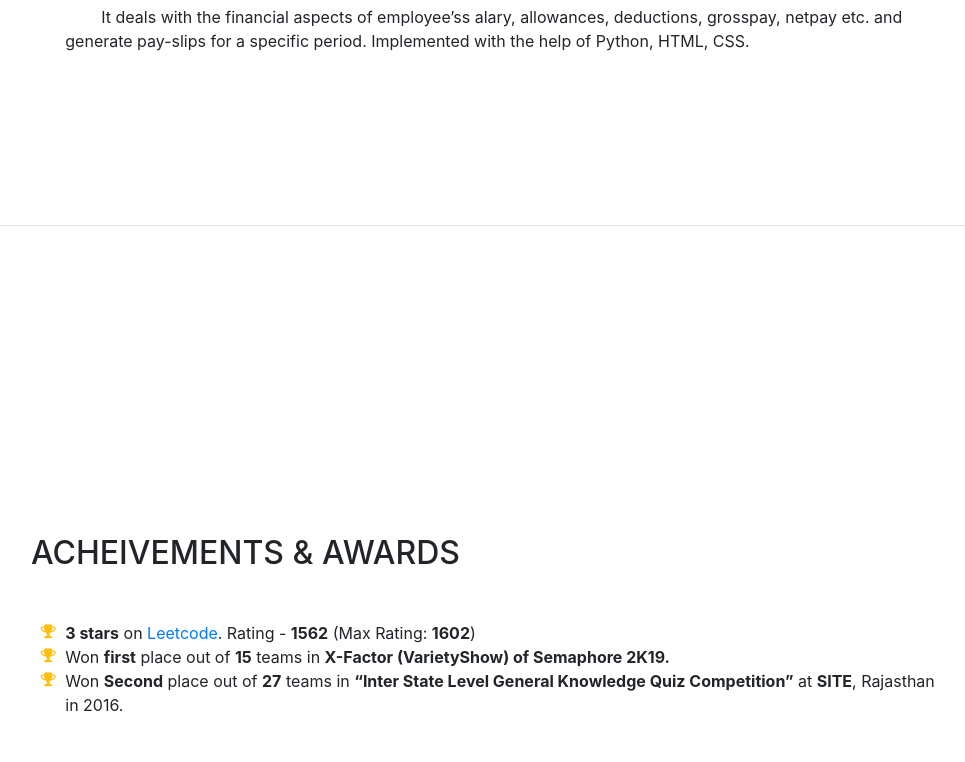
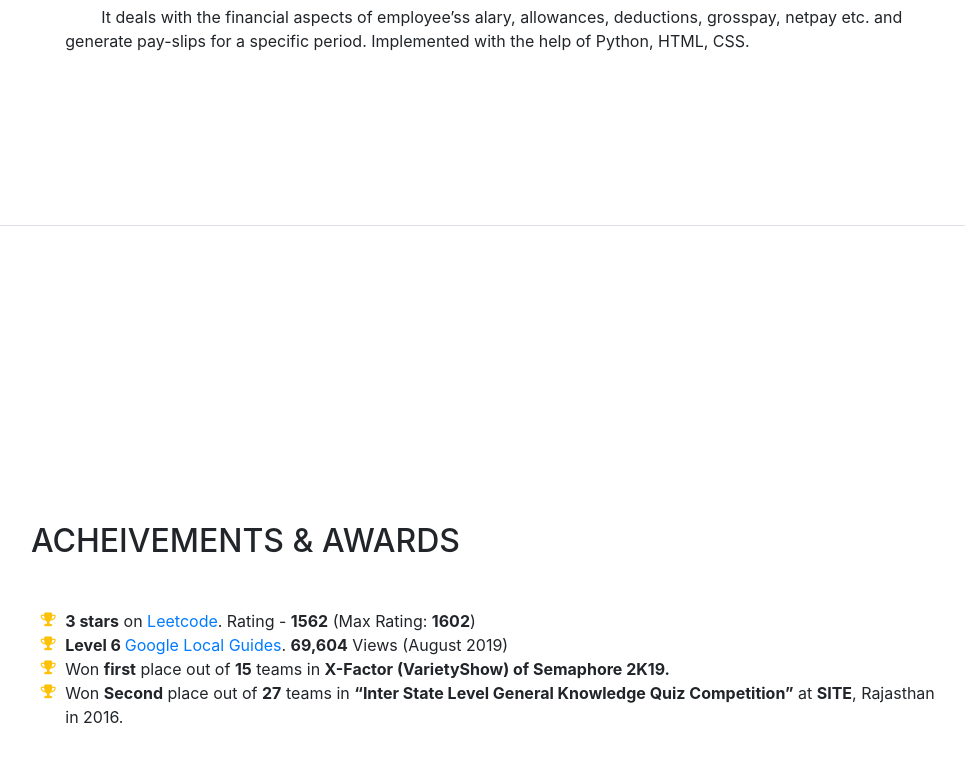
Before and after one commit to khagapati-bagh/khagapati, a website with bundled scripts: page index.html in a window 1280 px wide. Shown: the part 3774-4536 px from the top of the page, without its empty margins (289-1254 px from the left). Built offline with nearby package versions, Linux system fonts and the light colour scheme; a web font is replaced by a local one.

Commit message:
Add one more acheivement

```diff
--- a/index.html
+++ b/index.html
@@ -255,6 +255,11 @@
 
             <li>
               <i class="fa-li fa fa-trophy text-warning"></i>
+              <b>Level 6 </b><a href="https://goo.gl/maps/GZrJWHez2q4229dn6">Google  Local Guides</a>. <b>69,604</b> Views (August 2019)
+            </li>
+
+            <li>
+              <i class="fa-li fa fa-trophy text-warning"></i>
               Won <b>first</b> place out of <b>15</b> teams in <b>X-Factor (VarietyShow) of Semaphore 2K19. </b>
             </li>
 
```
